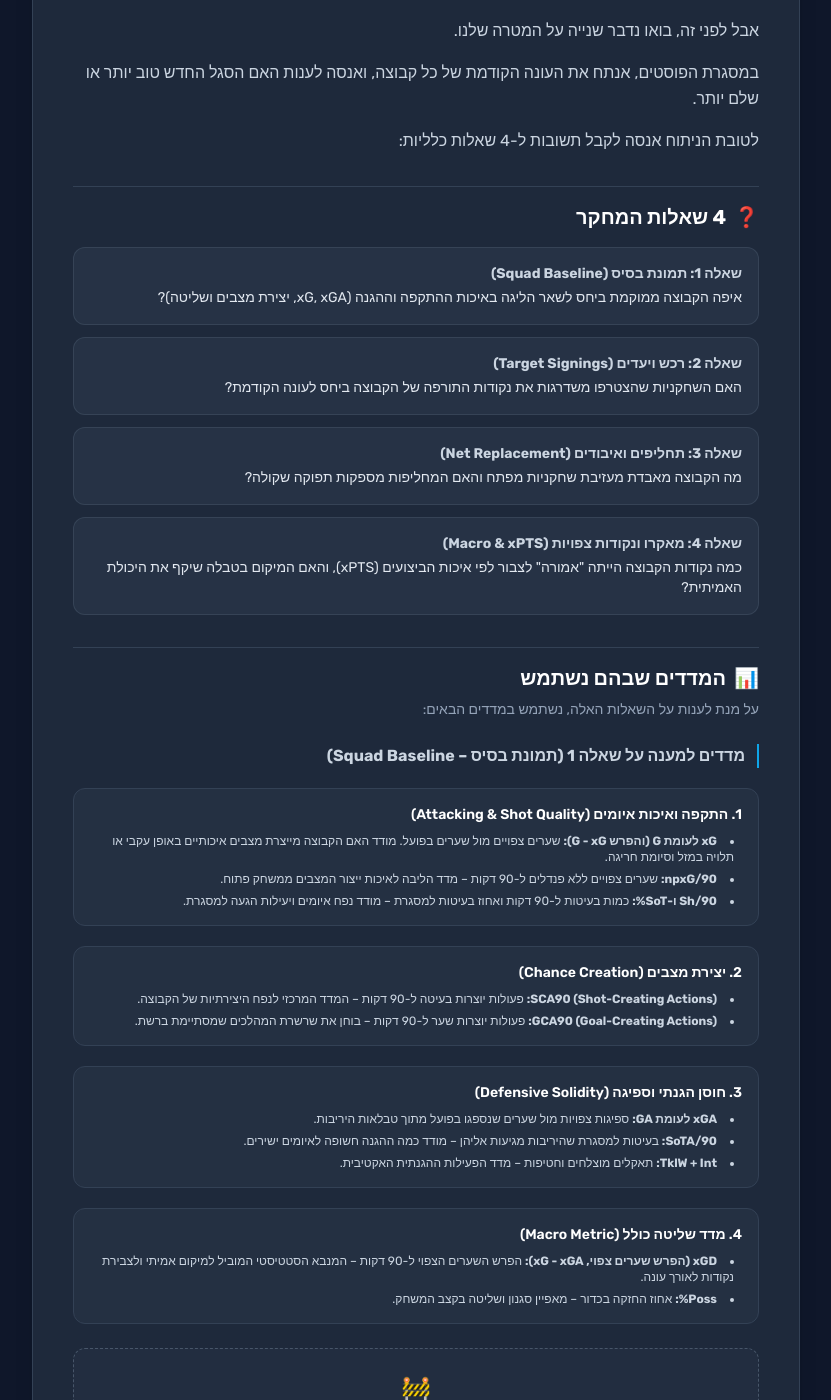
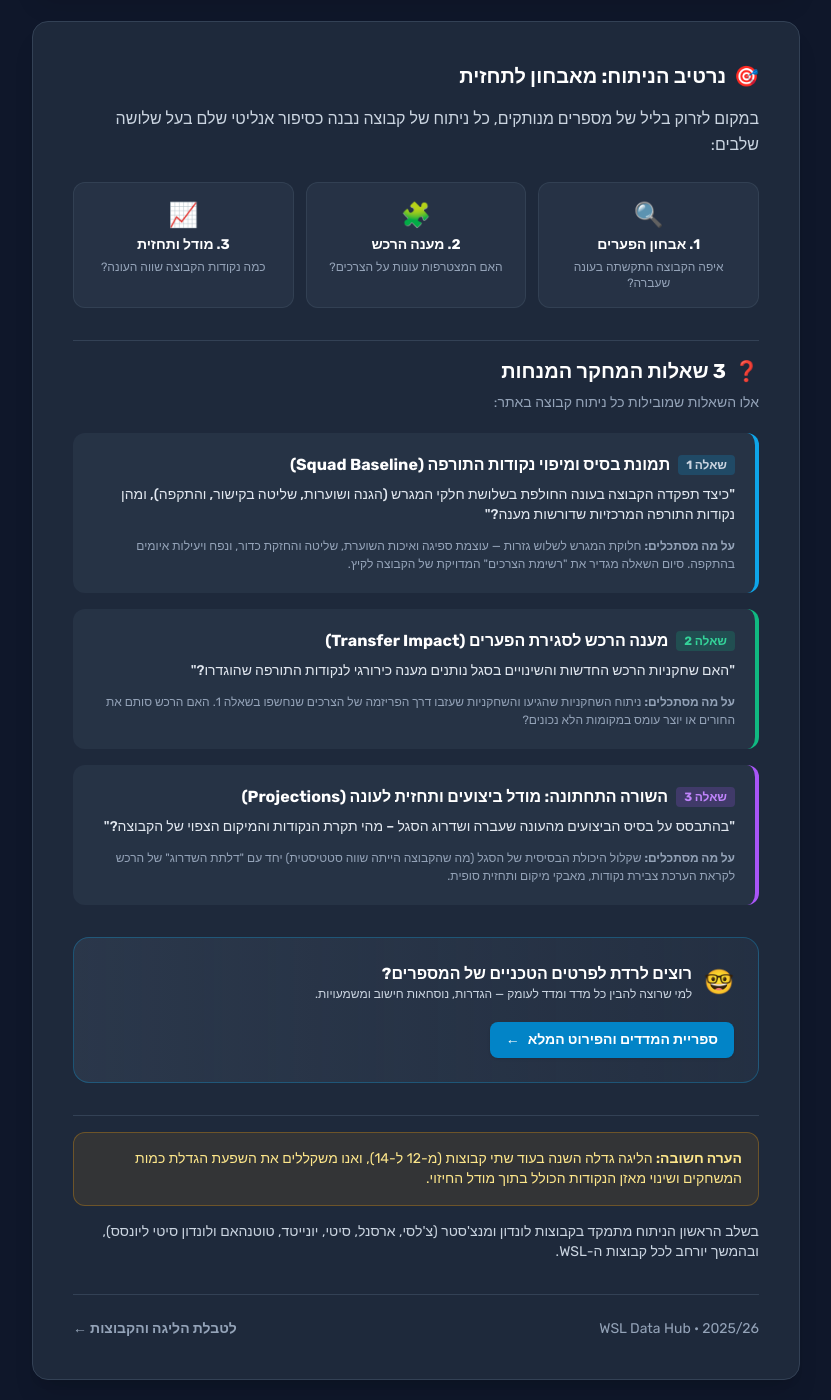
Before and after one commit to davidkorenblit/wsl-data-hub, a Jekyll site: the page built from methodology.md, in a window 1280 px wide and 1400 px high, scrolled down 417 px. Shown: the whole window, without its empty margins (224-1055 px from the left). Built offline with Jekyll 4.4.1, drawn with Linux system fonts in a browser that asks for light colours; nearby versions of some CDN libraries; some of the changed text lies outside the part shown.

Commit message:
Update methodology with 3-question research framework and add metrics dictionary deep dive

```diff
--- a/methodology.md
+++ b/methodology.md
@@ -15,10 +15,10 @@ permalink: /methodology/
       <span class="text-xs text-slate-500">WSL Data Hub</span>
     </div>
     <h1 class="text-3xl sm:text-4xl font-bold text-white mb-4">
-      מתודולוגיה
+      מתודולוגיה: איך אנחנו מנתחים?
     </h1>
     <p class="text-slate-300 text-lg leading-relaxed">
-      אמרנו מדען נתונים, אז בואו נדבר קצת על הנתונים והמדדים.
+      אמרנו מדען נתונים, אז בואו נעשה סדר במספרים: המטרה של סדרת הפוסטים והניתוחים היא לקחת את הביצועים של כל קבוצה בעונה החולפת, לבחון את השינויים בסגל לקראת העונה החדשה, ולענות על השאלה הגדולה — האם הקבוצה טובה יותר, שלמה יותר, ולאן היא יכולה להגיע?
     </p>
   </div>
 
@@ -29,124 +29,114 @@ permalink: /methodology/
     <section class="space-y-4">
       <h2 class="text-xl font-bold text-white flex items-center gap-2">
         <span>🎯</span>
-        <span>המטרה שלנו</span>
+        <span>נרטיב הניתוח: מאבחון לתחזית</span>
       </h2>
       <p>
-        אבל לפני זה, בואו נדבר שנייה על המטרה שלנו.
+        במקום לזרוק בליל של מספרים מנותקים, כל ניתוח של קבוצה נבנה כסיפור אנליטי שלם בעל שלושה שלבים:
       </p>
-      <p>
-        במסגרת הפוסטים, אנתח את העונה הקודמת של כל קבוצה, ואנסה לענות האם הסגל החדש טוב יותר או שלם יותר.
-      </p>
-      <p>
-        לטובת הניתוח אנסה לקבל תשובות ל-4 שאלות כלליות:
-      </p>
-    </section>
-
-    <!-- 4 Questions Section -->
-    <section class="space-y-4 pt-4 border-t border-surface-700">
-      <h2 class="text-xl font-bold text-white flex items-center gap-2">
-        <span>❓</span>
-        <span>4 שאלות המחקר</span>
-      </h2>
-
-      <div class="space-y-3">
-        <div class="p-4 bg-surface-700/40 rounded-xl border border-surface-600/50">
-          <p class="font-bold text-brand-400 text-sm mb-1">שאלה 1: תמונת בסיס (Squad Baseline)</p>
-          <p class="text-sm text-slate-200">איפה הקבוצה ממוקמת ביחס לשאר הליגה באיכות ההתקפה וההגנה (xG, xGA, יצירת מצבים ושליטה)?</p>
+      <div class="grid grid-cols-1 sm:grid-cols-3 gap-3 pt-2">
+        <div class="p-4 bg-surface-700/40 rounded-xl border border-surface-600/40 text-center space-y-1">
+          <div class="text-2xl mb-1">🔍</div>
+          <div class="font-bold text-white text-sm">1. אבחון הפערים</div>
+          <div class="text-xs text-slate-400">איפה הקבוצה התקשתה בעונה שעברה?</div>
         </div>
-
-        <div class="p-4 bg-surface-700/40 rounded-xl border border-surface-600/50">
-          <p class="font-bold text-brand-400 text-sm mb-1">שאלה 2: רכש ויעדים (Target Signings)</p>
-          <p class="text-sm text-slate-200">האם השחקניות שהצטרפו משדרגות את נקודות התורפה של הקבוצה ביחס לעונה הקודמת?</p>
+        <div class="p-4 bg-surface-700/40 rounded-xl border border-surface-600/40 text-center space-y-1">
+          <div class="text-2xl mb-1">🧩</div>
+          <div class="font-bold text-white text-sm">2. מענה הרכש</div>
+          <div class="text-xs text-slate-400">האם המצטרפות עונות על הצרכים?</div>
         </div>
-
-        <div class="p-4 bg-surface-700/40 rounded-xl border border-surface-600/50">
-          <p class="font-bold text-brand-400 text-sm mb-1">שאלה 3: תחליפים ואיבודים (Net Replacement)</p>
-          <p class="text-sm text-slate-200">מה הקבוצה מאבדת מעזיבת שחקניות מפתח והאם המחליפות מספקות תפוקה שקולה?</p>
-        </div>
-
-        <div class="p-4 bg-surface-700/40 rounded-xl border border-surface-600/50">
-          <p class="font-bold text-brand-400 text-sm mb-1">שאלה 4: מאקרו ונקודות צפויות (Macro & xPTS)</p>
-          <p class="text-sm text-slate-200">כמה נקודות הקבוצה הייתה "אמורה" לצבור לפי איכות הביצועים (xPTS), והאם המיקום בטבלה שיקף את היכולת האמיתית?</p>
+        <div class="p-4 bg-surface-700/40 rounded-xl border border-surface-600/40 text-center space-y-1">
+          <div class="text-2xl mb-1">📈</div>
+          <div class="font-bold text-white text-sm">3. מודל ותחזית</div>
+          <div class="text-xs text-slate-400">כמה נקודות הקבוצה שווה העונה?</div>
         </div>
       </div>
     </section>
 
-    <!-- Metrics Section -->
-    <section class="space-y-6 pt-4 border-t border-surface-700">
+    <!-- 3 Core Research Questions -->
+    <section class="space-y-5 pt-4 border-t border-surface-700">
       <div>
         <h2 class="text-xl font-bold text-white flex items-center gap-2 mb-2">
-          <span>📊</span>
-          <span>המדדים שבהם נשתמש</span>
+          <span>❓</span>
+          <span>3 שאלות המחקר המנחות</span>
         </h2>
         <p class="text-sm text-slate-400">
-          על מנת לענות על השאלות האלה, נשתמש במדדים הבאים:
+          אלו השאלות שמובילות כל ניתוח קבוצה באתר:
         </p>
       </div>
 
-      <!-- Question 1 Metrics -->
-      <div class="space-y-5">
-        <h3 class="text-base font-bold text-brand-300 border-r-2 border-brand-500 pr-3">
-          מדדים למענה על שאלה 1 (תמונת בסיס – Squad Baseline)
-        </h3>
+      <div class="space-y-4">
 
-        <!-- Attacking -->
-        <div class="bg-surface-700/30 p-4 rounded-xl space-y-2 border border-surface-700">
-          <p class="font-semibold text-white text-sm">1. התקפה ואיכות איומים (Attacking & Shot Quality)</p>
-          <ul class="list-disc list-inside text-xs text-slate-300 space-y-1.5 pr-2">
-            <li><strong>xG לעומת G (והפרש G - xG):</strong> שערים צפויים מול שערים בפועל. מודד האם הקבוצה מייצרת מצבים איכותיים באופן עקבי או תלויה במזל וסיומת חריגה.</li>
-            <li><strong>npxG/90:</strong> שערים צפויים ללא פנדלים ל-90 דקות – מדד הליבה לאיכות ייצור המצבים ממשחק פתוח.</li>
-            <li><strong>Sh/90 ו-SoT%:</strong> כמות בעיטות ל-90 דקות ואחוז בעיטות למסגרת – מודד נפח איומים ויעילות הגעה למסגרת.</li>
-          </ul>
+        <!-- Question 1 -->
+        <div class="p-5 bg-surface-700/40 rounded-xl border-r-4 border-brand-500 space-y-2">
+          <div class="flex items-center gap-2">
+            <span class="px-2 py-0.5 bg-brand-500/20 text-brand-400 text-xs font-bold rounded">שאלה 1</span>
+            <h3 class="font-bold text-white text-base">תמונת בסיס ומיפוי נקודות התורפה (Squad Baseline)</h3>
+          </div>
+          <p class="text-sm font-medium text-slate-200">
+            "כיצד תפקדה הקבוצה בעונה החולפת בשלושת חלקי המגרש (הגנה ושוערות, שליטה בקישור, והתקפה), ומהן נקודות התורפה המרכזיות שדורשות מענה?"
+          </p>
+          <div class="text-xs text-slate-400 pt-1 leading-normal">
+            <strong>על מה מסתכלים:</strong> חלוקת המגרש לשלוש גזרות — עוצמת ספיגה ואיכות השוערת, שליטה והחזקת כדור, ונפח ויעילות איומים בהתקפה. סיום השאלה מגדיר את "רשימת הצרכים" המדויקת של הקבוצה לקיץ.
+          </div>
         </div>
 
-        <!-- Creation -->
-        <div class="bg-surface-700/30 p-4 rounded-xl space-y-2 border border-surface-700">
-          <p class="font-semibold text-white text-sm">2. יצירת מצבים (Chance Creation)</p>
-          <ul class="list-disc list-inside text-xs text-slate-300 space-y-1.5 pr-2">
-            <li><strong>SCA90 (Shot-Creating Actions):</strong> פעולות יוצרות בעיטה ל-90 דקות – המדד המרכזי לנפח היצירתיות של הקבוצה.</li>
-            <li><strong>GCA90 (Goal-Creating Actions):</strong> פעולות יוצרות שער ל-90 דקות – בוחן את שרשרת המהלכים שמסתיימת ברשת.</li>
-          </ul>
+        <!-- Question 2 -->
+        <div class="p-5 bg-surface-700/40 rounded-xl border-r-4 border-emerald-500 space-y-2">
+          <div class="flex items-center gap-2">
+            <span class="px-2 py-0.5 bg-emerald-500/20 text-emerald-400 text-xs font-bold rounded">שאלה 2</span>
+            <h3 class="font-bold text-white text-base">מענה הרכש לסגירת הפערים (Transfer Impact)</h3>
+          </div>
+          <p class="text-sm font-medium text-slate-200">
+            "האם שחקניות הרכש החדשות והשינויים בסגל נותנים מענה כירורגי לנקודות התורפה שהוגדרו?"
+          </p>
+          <div class="text-xs text-slate-400 pt-1 leading-normal">
+            <strong>על מה מסתכלים:</strong> ניתוח השחקניות שהגיעו והשחקניות שעזבו דרך הפריזמה של הצרכים שנחשפו בשאלה 1. האם הרכש סותם את החורים או יוצר עומס במקומות הלא נכונים?
+          </div>
         </div>
 
-        <!-- Defense -->
-        <div class="bg-surface-700/30 p-4 rounded-xl space-y-2 border border-surface-700">
-          <p class="font-semibold text-white text-sm">3. חוסן הגנתי וספיגה (Defensive Solidity)</p>
-          <ul class="list-disc list-inside text-xs text-slate-300 space-y-1.5 pr-2">
-            <li><strong>xGA לעומת GA:</strong> ספיגות צפויות מול שערים שנספגו בפועל מתוך טבלאות היריבות.</li>
-            <li><strong>SoTA/90:</strong> בעיטות למסגרת שהיריבות מגיעות אליהן – מודד כמה ההגנה חשופה לאיומים ישירים.</li>
-            <li><strong>TklW + Int:</strong> תאקלים מוצלחים וחטיפות – מדד הפעילות ההגנתית האקטיבית.</li>
-          </ul>
-        </div>
-
-        <!-- Macro -->
-        <div class="bg-surface-700/30 p-4 rounded-xl space-y-2 border border-surface-700">
-          <p class="font-semibold text-white text-sm">4. מדד שליטה כולל (Macro Metric)</p>
-          <ul class="list-disc list-inside text-xs text-slate-300 space-y-1.5 pr-2">
-            <li><strong>xGD (הפרש שערים צפוי, xG - xGA):</strong> הפרש השערים הצפוי ל-90 דקות – המנבא הסטטיסטי המוביל למיקום אמיתי ולצבירת נקודות לאורך עונה.</li>
-            <li><strong>Poss%:</strong> אחוז החזקה בכדור – מאפיין סגנון ושליטה בקצב המשחק.</li>
-          </ul>
+        <!-- Question 3 -->
+        <div class="p-5 bg-surface-700/40 rounded-xl border-r-4 border-purple-500 space-y-2">
+          <div class="flex items-center gap-2">
+            <span class="px-2 py-0.5 bg-purple-500/20 text-purple-400 text-xs font-bold rounded">שאלה 3</span>
+            <h3 class="font-bold text-white text-base">השורה התחתונה: מודל ביצועים ותחזית לעונה (Projections)</h3>
+          </div>
+          <p class="text-sm font-medium text-slate-200">
+            "בהתבסס על בסיס הביצועים מהעונה שעברה ושדרוג הסגל – מהי תקרת הנקודות והמיקום הצפוי של הקבוצה?"
+          </p>
+          <div class="text-xs text-slate-400 pt-1 leading-normal">
+            <strong>על מה מסתכלים:</strong> שקלול היכולת הבסיסית של הסגל (מה שהקבוצה הייתה שווה סטטיסטית) יחד עם "דלתת השדרוג" של הרכש לקראת הערכת צבירת נקודות, מאבקי מיקום ותחזית סופית.
+          </div>
         </div>
 
       </div>
+    </section>
 
-      <!-- Other Questions Placeholder -->
-      <div class="p-6 bg-surface-700/20 rounded-xl border border-dashed border-surface-600 text-center space-y-2">
-        <p class="text-2xl">🚧</p>
-        <p class="font-bold text-white text-base">מדדים לשאלות 2, 3 ו-4</p>
-        <p class="text-sm text-slate-400">כפרה עובדים</p>
+    <!-- Deep Dive Callout to Metrics Page -->
+    <section class="p-6 bg-gradient-to-r from-surface-700/60 to-surface-700/30 rounded-2xl border border-brand-500/30 space-y-3">
+      <div class="flex items-center gap-3">
+        <span class="text-2xl">🤓</span>
+        <div>
+          <h3 class="font-bold text-white text-base">רוצים לרדת לפרטים הטכניים של המספרים?</h3>
+          <p class="text-xs text-slate-300">למי שרוצה להבין כל מדד ומדד לעומק — הגדרות, נוסחאות חישוב ומשמעויות.</p>
+        </div>
       </div>
-
+      <div class="pt-2">
+        <a href="{{ '/metrics/' | relative_url }}" class="inline-flex items-center gap-2 px-4 py-2 bg-brand-600 hover:bg-brand-500 text-white text-sm font-semibold rounded-lg shadow transition-colors">
+          <span>ספריית המדדים והפירוט המלא</span>
+          <span>←</span>
+        </a>
+      </div>
     </section>
 
     <!-- Scope & Notes Section -->
     <section class="space-y-4 pt-4 border-t border-surface-700">
       <div class="p-4 bg-amber-500/10 border border-amber-500/30 rounded-xl text-amber-200 text-sm">
-        <strong>הערה חשובה:</strong> הליגה גדלה השנה בעוד שתי קבוצות, אשקלל גם את זה בתוך ניתוח הנתונים.
+        <strong>הערה חשובה:</strong> הליגה גדלה השנה בעוד שתי קבוצות (מ-12 ל-14), ואנו משקללים את השפעת הגדלת כמות המשחקים ושינוי מאזן הנקודות הכולל בתוך מודל החיזוי.
       </div>
 
       <p class="text-sm">
-        בשלב הראשון נעשה על קבוצות מנצ'סטר ולונדון (סיטי האלופה, יונייטד שעוברת עליה הכנה מוזרה לעונה, צ'לסי האימתנית, ארסנל (שלא נדע), ספרס המתחדשת ולונדון סיטי הסופר מסקרנת), בהמשך בעזרת השם, נעשה זאת לכל קבוצות הליגה.
+        בשלב הראשון הניתוח מתמקד בקבוצות לונדון ומנצ'סטר (צ'לסי, ארסנל, סיטי, יונייטד, טוטנהאם ולונדון סיטי ליונסס), ובהמשך יורחב לכל קבוצות ה-WSL.
       </p>
     </section>
 
```
Also changed, not shown: other parts of methodology.md (+1 -1 lines), docs/roadmap.md (added, +69 -0 lines), docs/table_analysis.md (added, +152 -0 lines), metrics.md (added, +167 -0 lines), scripts/generate_table_previews.py (added, +91 -0 lines).
